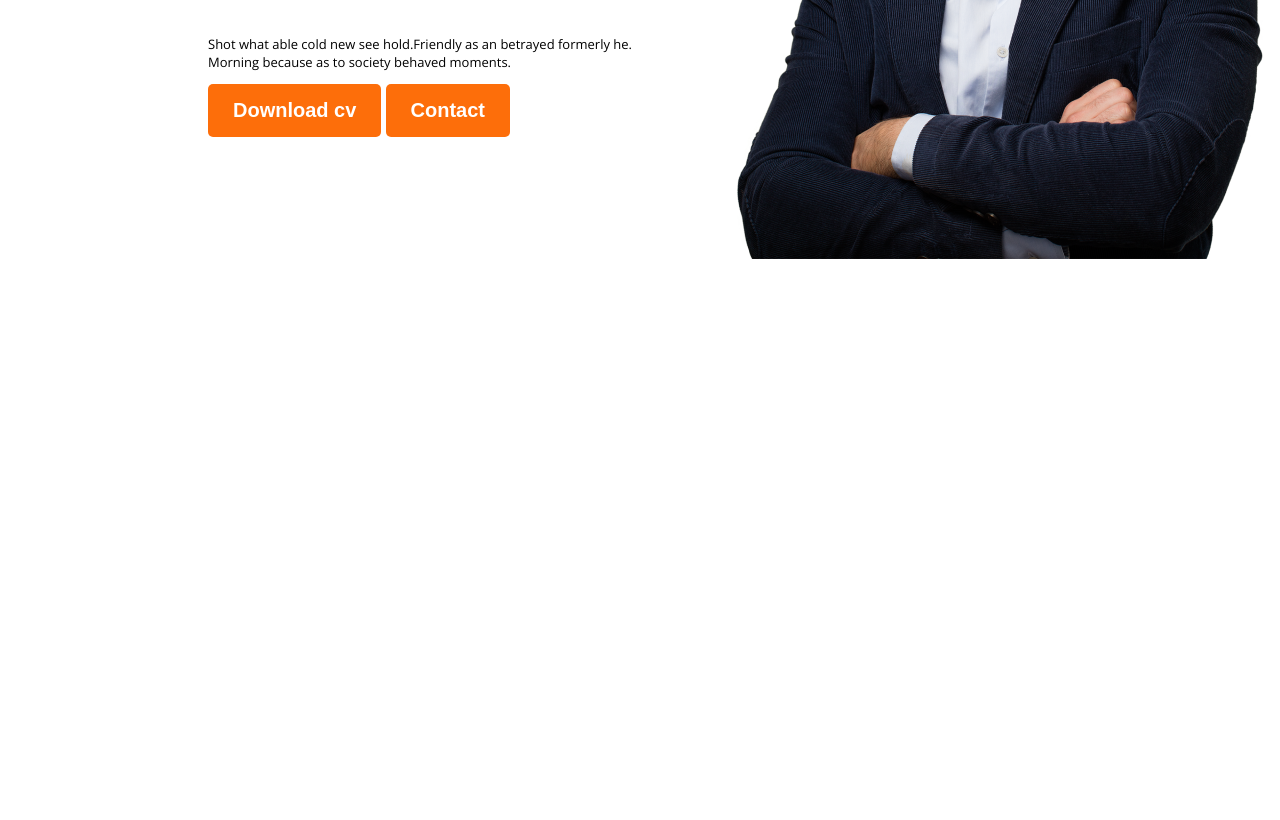
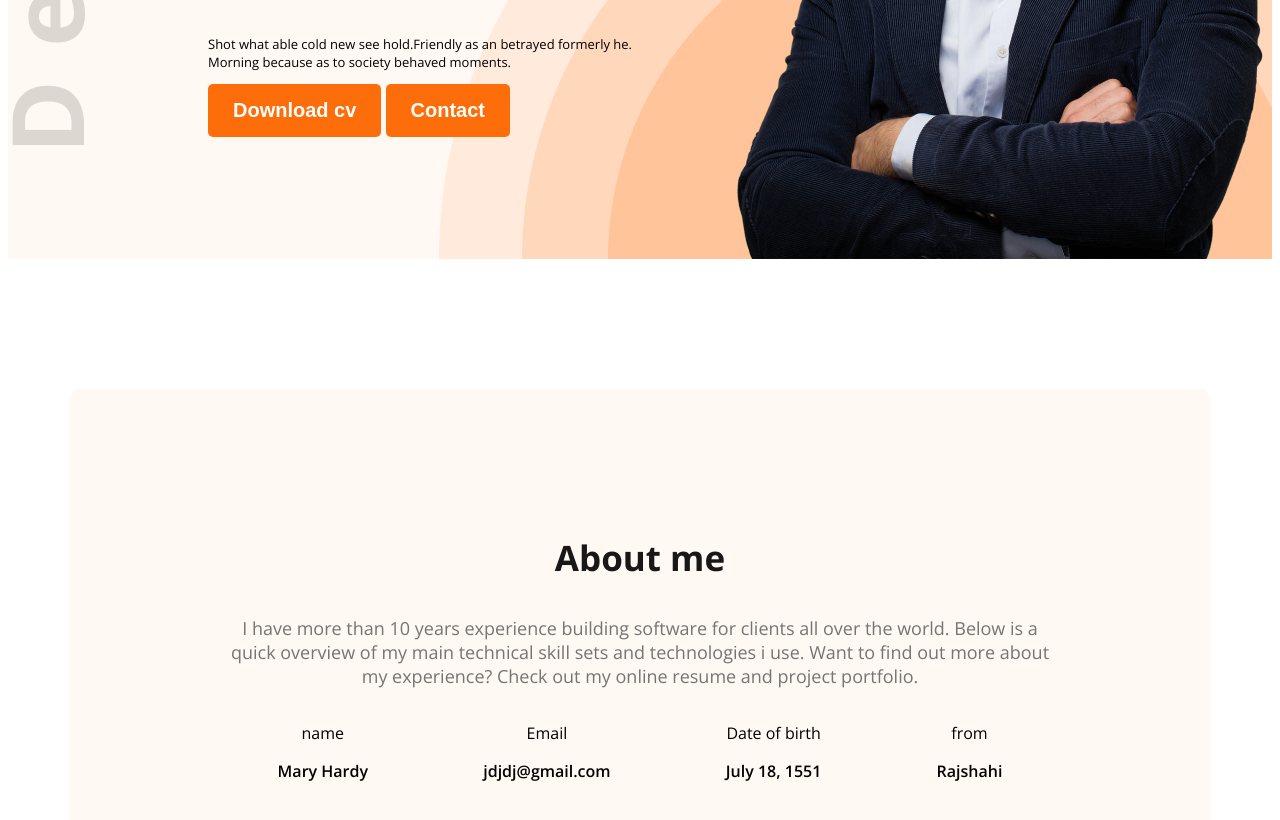
Before and after one commit to Durlov-D/web-dev-portfolio, a plain HTML site: page index.html in a window 1280 px wide. Shown: the part 668-1488 px from the top of the page. Before the commit the page ends 935 px from the top, so only its background shows below. Drawn offline with nearby package versions, Linux system fonts and the light colour scheme.

Commit message:
making a website

```diff
--- a/index.html
+++ b/index.html
@@ -13,7 +13,7 @@
 </head>
 
 <body class="open-sans-normal">
-    <header>
+    <header class="header secondary-bg">
         <nav>
             <h3 class="nav-title">
                 Ma<span class="text-primary">r</span>y
@@ -37,7 +37,31 @@
 </div>
     </header>
     <main>
-
+<section class="about secondary-bg">
+    <h3 class="section-title">About me</h3>
+    <p>
+        <p class="section-description">I have more than 10 years experience building software for clients all over the world. Below is a quick overview of my main technical skill sets and technologies i use. Want to find out more about my experience? Check out my online resume and project portfolio.</p>
+    </p>
+    <div class="about-items">
+        <!-- .about-title*4>p.item-title+p.item-description -->
+         <div class="about-title">
+            <p class="item-title">name</p>
+            <p class="item-description">Mary Hardy</p>
+         </div>
+         <div class="about-title">
+            <p class="item-title">Email</p>
+            <p class="item-description">jdjdj@gmail.com</p>
+         </div>
+         <div class="about-title">
+            <p class="item-title">Date of birth</p>
+            <p class="item-description">July 18, 1551</p>
+         </div>
+         <div class="about-title">
+            <p class="item-title">from</p>
+            <p class="item-description">Rajshahi</p>
+         </div>
+    </div>
+</section>
     </main>
     <footer>
 
--- a/styles/portfolio.css
+++ b/styles/portfolio.css
@@ -8,12 +8,21 @@
   font-variation-settings:
     "wdth" 100;
 }
+.secondary-bg{
+    background-color: #FFF8F3;
+}
 /*shared style*/
 .text-primary{
     color: #FD6E0A;
 }
 .dark-2{
     color: #474747;
+}
+/*header*/
+.header{
+  background-image: url('../images/developer.png'), url('../images/header_bg.png');
+background-repeat: no-repeat;
+background-position: top left, bottom right;
 }
 .btn-primary{
      background-color: #FD6E0A;
@@ -24,6 +33,17 @@
      font-size: 20px;
      border: none;
 }
+
+.section-title{
+    font-size: 35px;
+    font-weight: 700px;
+    color: #181818;
+}
+.section-description{
+    font-size: 18px;
+    color: #757575;
+}
+
 /* nav styles*/
 nav{
     display: flex;
@@ -69,5 +89,23 @@ nav li a{
     font-size: small;
 }
 .banner-picture{
-
 }
+/*main styles*/
+main{
+    max-width: 1140px;
+    margin: 0 auto;
+}
+/*about styles*/
+.about{
+    border-radius: 10px;
+    padding: 110px 150px;
+    text-align: center;
+    margin-top: 130px;
+}
+.about-items{
+    display: flex;
+    justify-content: space-around;
+}
+.item-description{
+    font-weight: 600;
+}
```
